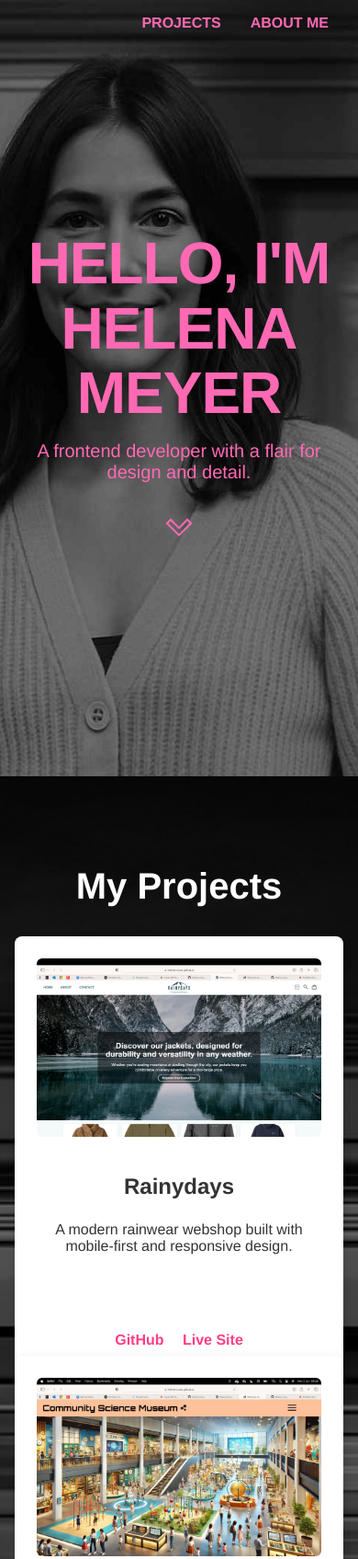
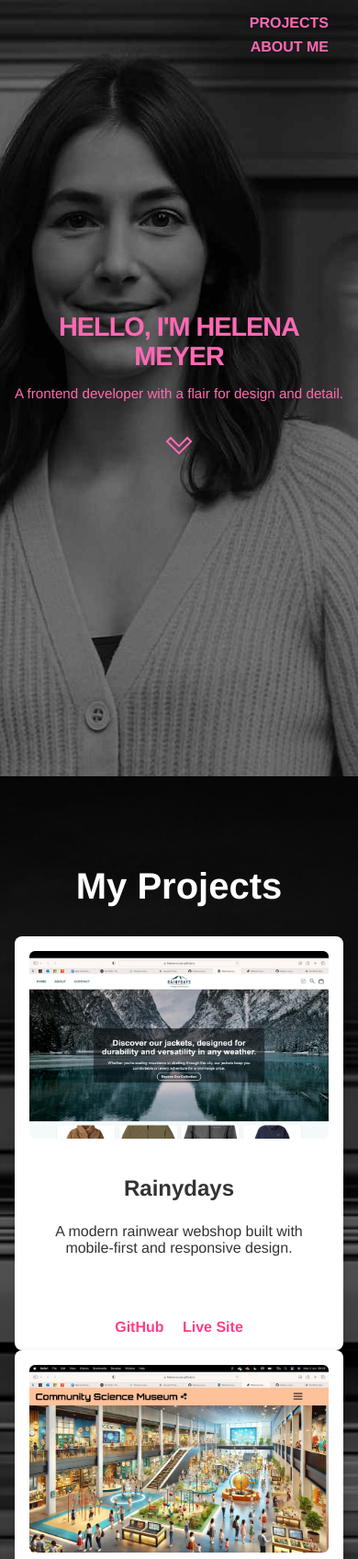
Before and after one commit to helena-cruse/POR1, a plain HTML site: page index.html in a window 390 px wide. Shown: the top 1695 px of the page at 92% size. Drawn offline with Linux system fonts and the light colour scheme.

Commit message:
media quieries

```diff
--- a/style.css
+++ b/style.css
@@ -253,3 +253,59 @@ body, html {
   .site-footer a:hover {
     text-decoration: underline;
   }
+
+
+@media (max-width: 768px) {
+    .hero-header ul {
+      gap: 1rem;
+      font-size: 0.9rem;
+    }
+
+    .hero-text h1 {
+      font-size: 2.2rem;
+    }
+
+    .hero-text p {
+      font-size: 1rem;
+    }
+
+    .project-grid {
+      grid-template-columns: 1fr;
+    }
+
+    .about h2 {
+      font-size: 2rem;
+    }
+
+    .about p {
+      font-size: 1rem;
+    }
+  }
+
+  @media (max-width: 480px) {
+    .projects {
+      padding-bottom: 8rem;
+     }
+
+    .hero-text h1 {
+      font-size: 1.8rem;
+    }
+
+    .hero-text p {
+      font-size: 0.95rem;
+    }
+
+    .hero-header ul {
+      flex-direction: column;
+      align-items: flex-end;
+      gap: 0.5rem;
+    }
+
+    .project-card {
+      padding: 1rem;
+    }
+
+    .site-footer {
+      font-size: 0.8rem;
+    }
+  }
```
Also changed, not shown: 1 other file.
